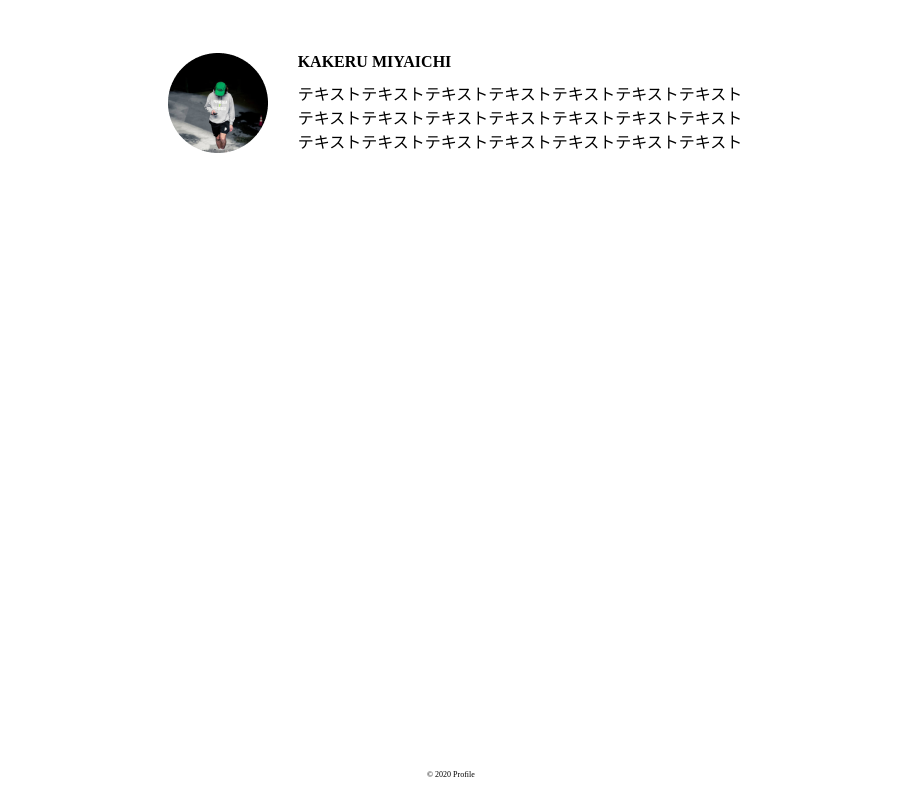
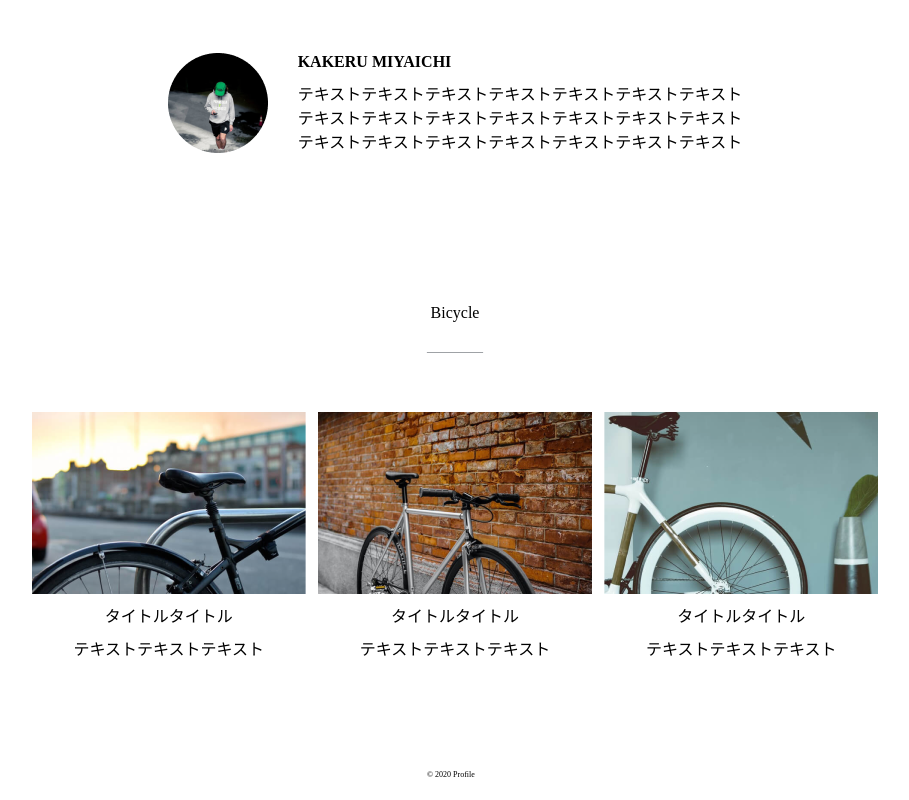
Before and after one commit to tappypuppy/profile-site-1col, a Next.js app: page / in a window 1280 px wide. Shown: the part 762-1562 px from the top of the page, without its empty margins (185-1094 px from the left). Built offline with nearby package versions, Linux system fonts and the light colour scheme.

Commit message:
bicycle cssを変更

```diff
--- a/src/app/page.tsx
+++ b/src/app/page.tsx
@@ -13,9 +13,6 @@ import type { Viewport } from "next";
 export const viewport: Viewport = {
   width: "device-width",
   initialScale: 1,
-  // maximumScale: 1,
-  // Also supported by less commonly used
-  // interactiveWidget: 'resizes-visual',
 };
 
 const ProfilePC: NextPage = () => {
@@ -25,7 +22,7 @@ const ProfilePC: NextPage = () => {
       <main>
         <Hero />
         <About />
-        {/* <Bicycle /> */}
+        <Bicycle />
       </main>
       <Footer />
     </div>
```
